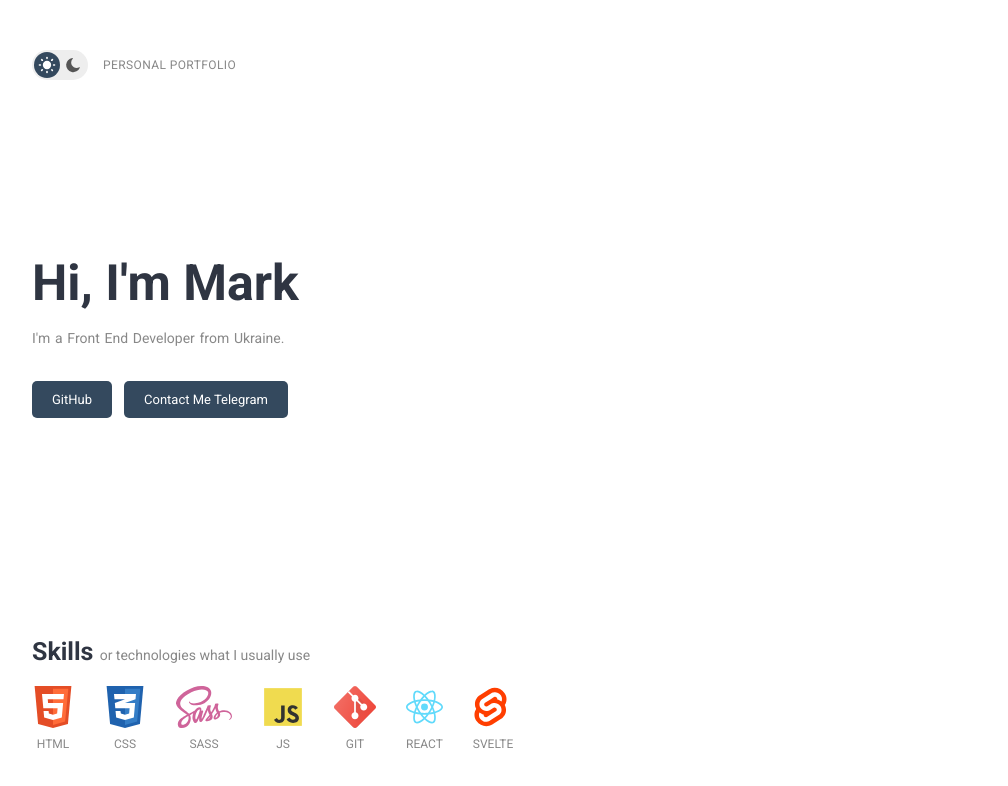
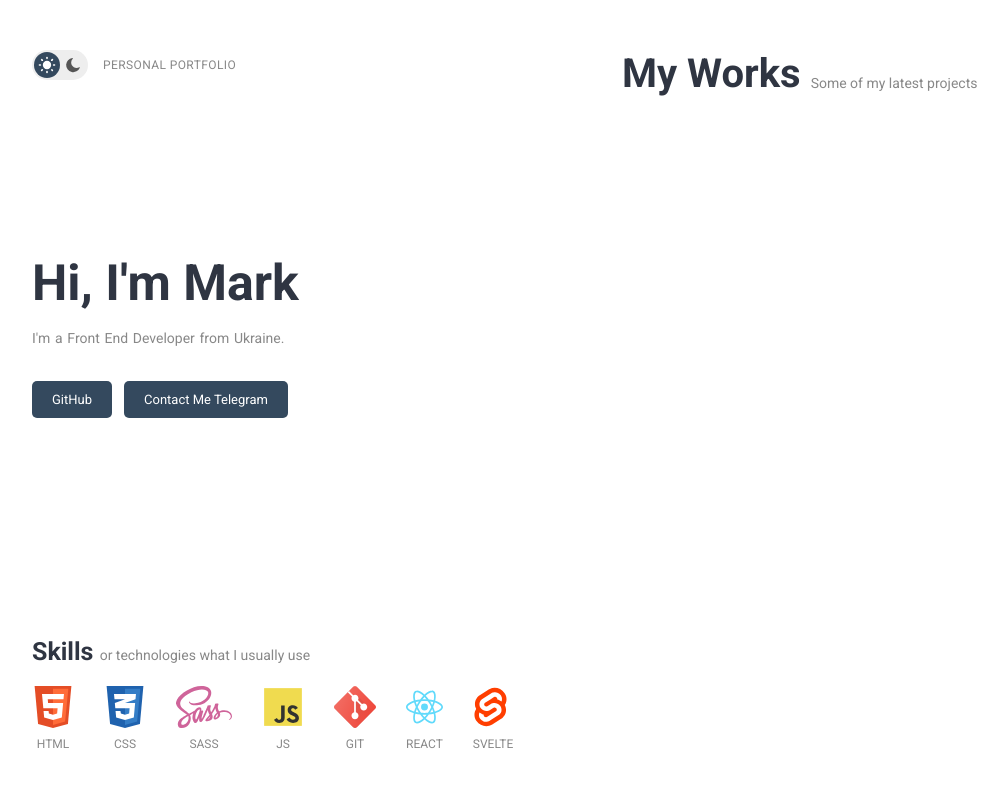
Before and after one commit to MarkElan1/portfolio, a React (Vite) app: page / in a window 1280 px wide. Shown: the top 786 px of the page, without its empty margins (18-1026 px from the left). Built offline with nearby package versions, Linux system fonts and the light colour scheme.

Commit message:
Add new widget Works Wrapper

```diff
--- a/src/app/index.scss
+++ b/src/app/index.scss
@@ -4,6 +4,8 @@
   font-family: "Roboto", sans-serif;
   transition: 0.3s ease;
   .Home {
+    display: flex;
+    flex-direction: row;
     .intro {
       .title {
       }
--- a/src/pages/home/index.tsx
+++ b/src/pages/home/index.tsx
@@ -1,9 +1,11 @@
 import Intro from "widgets/intro";
+import WorksWrapper from "widgets/works-wrapper";
 
 const Home = () => {
   return (
     <div className="Home">
       <Intro/>
+      <WorksWrapper/>
     </div>
   )
 }
--- /dev/null
+++ b/src/widgets/works-wrapper/index.scss
@@ -0,0 +1,28 @@
+.WorksWrapper {
+  margin-left: 50%;
+  width: 50%;
+  padding-top: 50px;
+
+  .workds-head {
+    display: flex;
+    align-items: flex-end;
+    flex-wrap: wrap;
+    padding: 0px 0 25px;
+
+    .title {
+      line-height: 1.2;
+      font-weight: 700;
+      font-size: 40px;
+      color: #2f3542;
+      margin-right: 10px;
+      transition: .3 ease;
+    }
+    .sub-title {
+      color: #888;
+      font-size: 14px;
+      padding-bottom: 4px;
+      margin-top: 10px;
+      line-height: 1.5;
+    }
+  }
+}
--- /dev/null
+++ b/src/widgets/works-wrapper/index.tsx
@@ -0,0 +1,14 @@
+import './index.scss';
+
+const WorksWrapper = () => {
+  return (
+    <div className="WorksWrapper">
+      <div className="workds-head">
+        <h2 className="title">My Works</h2>
+        <span className="sub-title">Some of my latest projects</span>
+      </div>
+    </div>
+  )
+}
+
+export default WorksWrapper;
```
